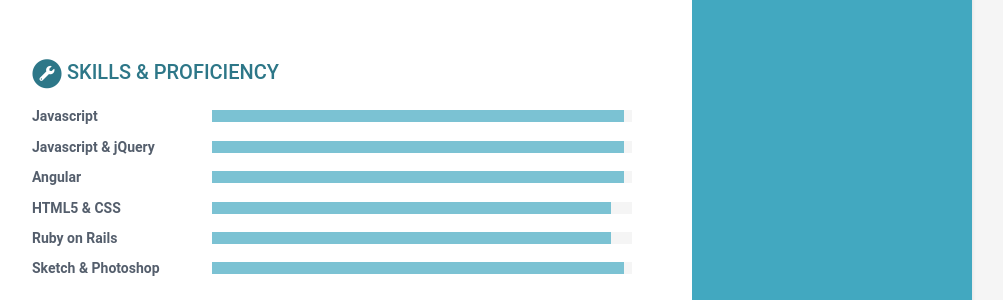
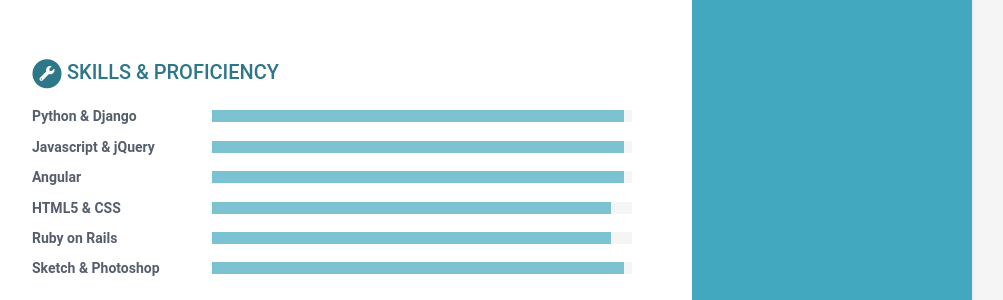
Before and after one commit to elcordova/caring-europa-fe48a, a Jekyll site: the page built from index.html, in a window 1280 px wide. Shown: the part 1427-1727 px from the top of the page, without its empty margins (168-1171 px from the left). Built offline with Jekyll 4.4.1, drawn with Linux system fonts in a browser that asks for light colours.

Commit message:
data.yml: changed

```diff
--- a/_data/data.yml
+++ b/_data/data.yml
@@ -153,7 +153,7 @@
 skills:
   title: Skills &amp; Proficiency
   toolset:
-    - name: Javascript
+    - name: Python & Django
       level: 98%
     - name: Javascript & jQuery
       level: 98%
```
